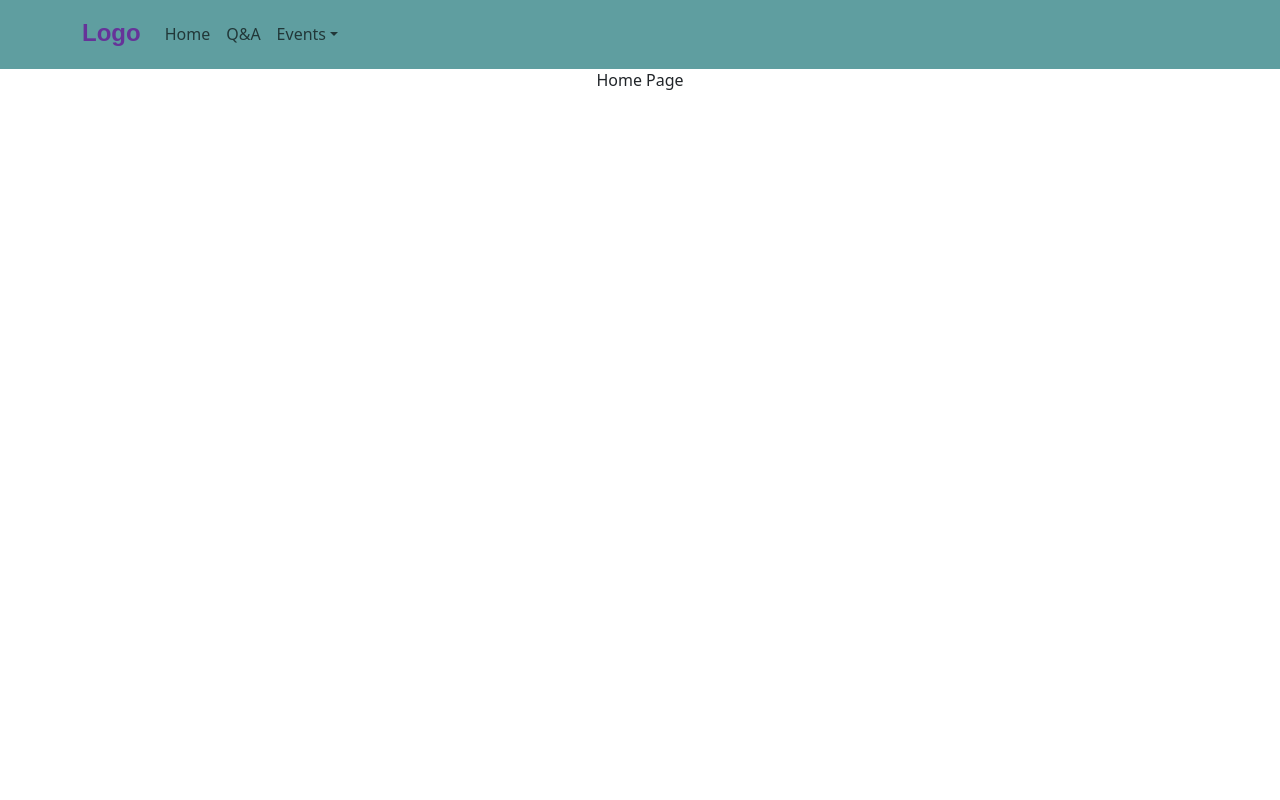
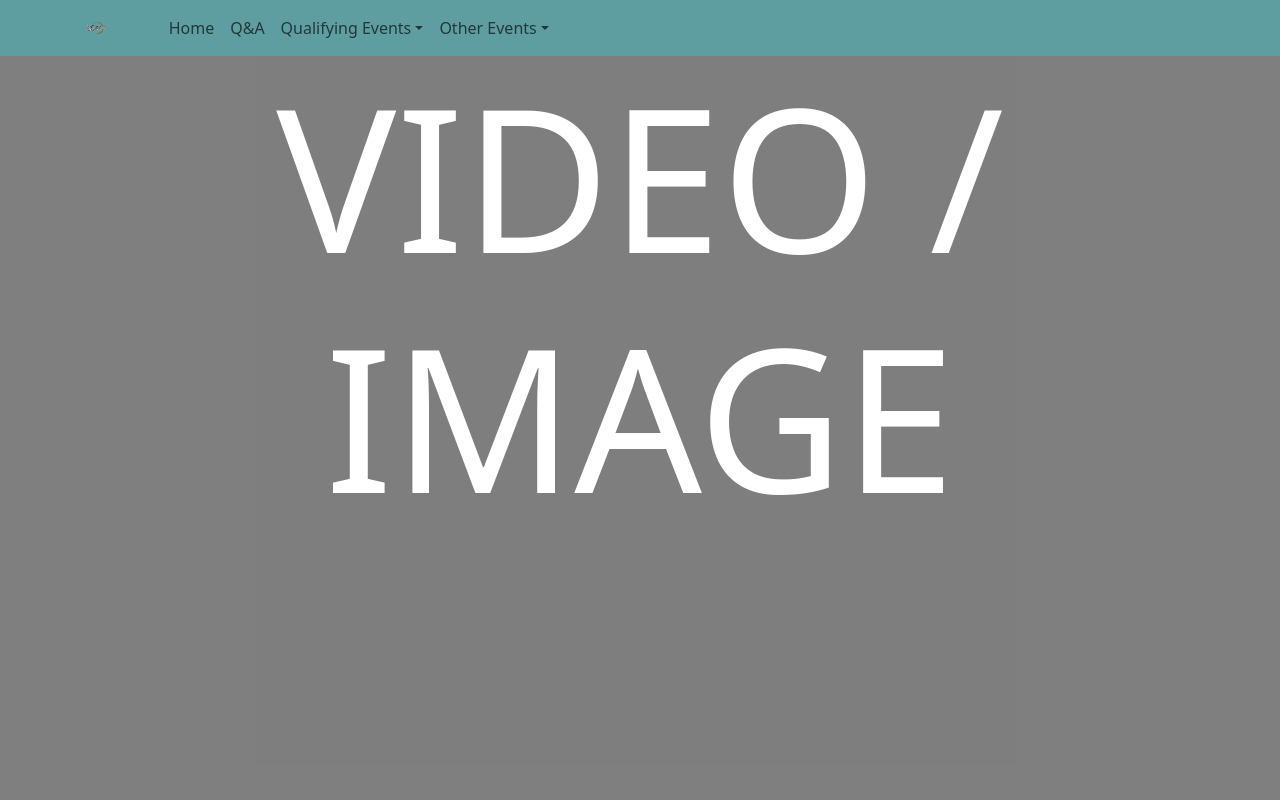
Before and after one commit to maxcramer/euow, a React (Create React App) app: page / in a window 1280 px wide. Shown: the top 800 px of the page. Built offline with nearby package versions, Linux system fonts and the light colour scheme.

Commit message:
adding to homepage, settin gup for build

```diff
--- a/src/App.css
+++ b/src/App.css
@@ -28,5 +28,5 @@ body {
   display: flex;
   flex-direction: column;
   min-height: 100vh;
-  margin-top: 34px !important;
+  margin-top: 28px !important;
 }
--- a/src/Pages/Fi/Fi.css
+++ b/src/Pages/Fi/Fi.css
@@ -1,7 +1,7 @@
 .banner_img {
   width: 100vw;
-  height: 100vh;
-  /* margin-top: -20rem; */
+  /* height: 100vh; */
+  margin-top: -10rem;
 }
 
 .banner_container {
@@ -24,7 +24,7 @@ h2 {
 }
 
 .img_cover {
-  height: 100vh;
+  height: 97.4vh;
   z-index: 1;
   width: 100vw;
   position: absolute;
--- a/src/Pages/Home/Home.css
+++ b/src/Pages/Home/Home.css
@@ -0,0 +1,17 @@
+.img_cover_home {
+  height: 100vh;
+  z-index: 1;
+  width: 100vw;
+  position: absolute;
+  background: black;
+  opacity: calc(0.5);
+}
+
+.home_dummy_text {
+  z-index: 2;
+  color: white;
+  position: relative;
+  text-align: center;
+  /* margin-top: 20%; */
+  font-size: 200px;
+}
--- a/src/Pages/Home/Home.js
+++ b/src/Pages/Home/Home.js
@@ -1,7 +1,15 @@
 import React from "react";
 
+import "./Home.css";
+
 const Home = () => {
-  return <div>Home Page</div>;
+  return (
+    <div>
+      <div className="img_cover_home">
+        <h1 className="home_dummy_text">VIDEO / IMAGE</h1>
+      </div>
+    </div>
+  );
 };
 
 export default Home;
--- a/src/components/Navbar/Navbar.js
+++ b/src/components/Navbar/Navbar.js
@@ -1,6 +1,8 @@
 import React from "react";
 import { Navbar, NavDropdown, Container, Nav } from "react-bootstrap";
 import "bootstrap/dist/css/bootstrap.min.css";
+
+import logo from "../../media/logo.png";
 
 // import logoTartan from "../media/logoTartan.png";
 
@@ -11,12 +13,8 @@ const NavBar = (props) => (
     <Container>
       <Navbar.Brand href="/">
         <span className="branding_container">
-          {/* <img
-            id="nav-logo"
-            src={logoTartan}
-            alt="FLoat The Highlands Logo - Tartan"
-          /> */}
-          <h4 className="dates">Logo</h4>
+          <img id="nav-logo" src={logo} alt="Logo" />
+          {/* <h4 className="dates">Logo</h4> */}
         </span>
       </Navbar.Brand>
       <Navbar.Toggle aria-controls="basic-navbar-nav" />
@@ -25,7 +23,7 @@ const NavBar = (props) => (
           <Nav.Link href="/">Home</Nav.Link>
           <Nav.Link href="/rules&regs">Q&A</Nav.Link>
           {/* <Nav.Link href="/sponsors">Sponsors</Nav.Link> */}
-          <NavDropdown title="Events" id="basic-nav-dropdown">
+          <NavDropdown title="Qualifying Events" id="basic-nav-dropdown">
             <NavDropdown.Item href="/fth">Float The Highlands</NavDropdown.Item>
             <NavDropdown.Divider />
             <NavDropdown.Item href="/fi">Float Italia</NavDropdown.Item>
@@ -33,14 +31,15 @@ const NavBar = (props) => (
             <NavDropdown.Item href="/sor">
               Suisse Onewheel Racing
             </NavDropdown.Item>
-            <NavDropdown.Divider />
-            <NavDropdown.Item href="/oa">Onewheel Algarve</NavDropdown.Item>
-            <NavDropdown.Divider />
-            <NavDropdown.Item href="/wow">WOW</NavDropdown.Item>
             {/* <NavDropdown.Item href="#action/3.3">Something</NavDropdown.Item>
             <NavDropdown.Item href="#action/3.4">
               Separated link
             </NavDropdown.Item> */}
+          </NavDropdown>
+          <NavDropdown title="Other Events" id="basic-nav-dropdown">
+            <NavDropdown.Item href="/oa">Onewheel Algarve</NavDropdown.Item>
+            <NavDropdown.Divider />
+            <NavDropdown.Item href="/wow">WOW</NavDropdown.Item>
           </NavDropdown>
         </Nav>
       </Navbar.Collapse>
```
Also changed, not shown: src/media/logo.png (added).
